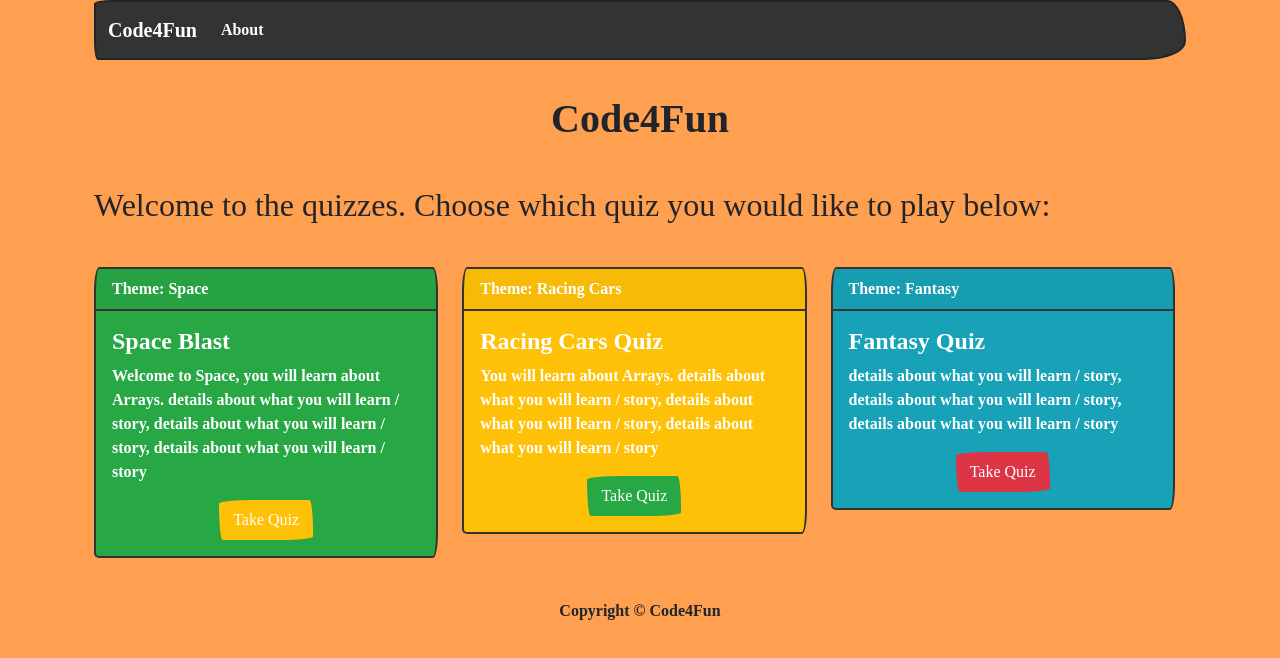
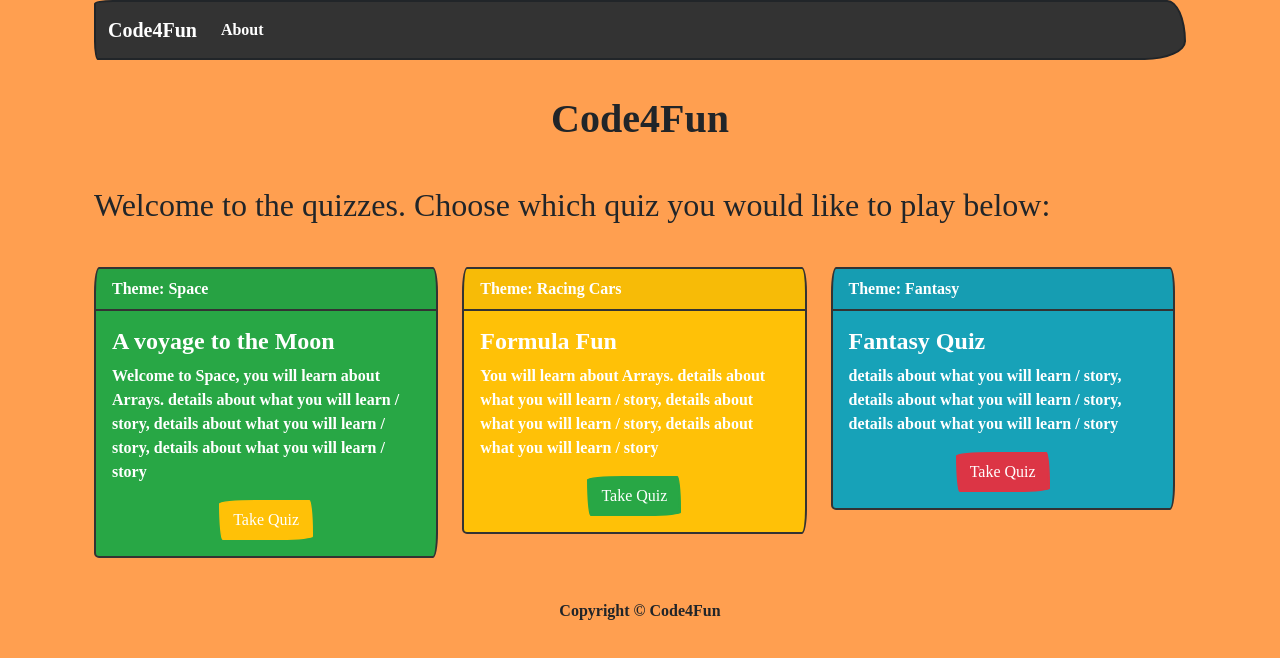
Before and after one commit to moby-codes/makers-final-project, a React (Create React App) app in the folder client/: page / in a window 1280 px wide. Shown: the top 658 px of the page. Built offline with nearby package versions, Linux system fonts and the light colour scheme; a web font is replaced by a local one.

Commit message:
slight text changes

```diff
--- a/client/src/components/QuizDashboard.jsx
+++ b/client/src/components/QuizDashboard.jsx
@@ -24,7 +24,7 @@ const QuizDashboard = () => {
           <div class="card text-white bg-success mb-3">
             <div class="card-header custom-font-2">Theme: Space</div>
               <div class="card-body">
-                <h4 class="card-title custom-font-2"><strong>Space Blast</strong></h4>
+                <h4 class="card-title custom-font-2"><strong>A voyage to the Moon</strong></h4>
                 <p class="card-text custom-font-2">Welcome to Space, you will learn about Arrays. details about what you will learn / story, details about what you will learn / story, details about what you will learn / story</p>
                 <Link to="/spacequiz">
                   <div className="QcardButton">
@@ -43,7 +43,7 @@ const QuizDashboard = () => {
           <div class="card text-white bg-warning mb-3">
             <div class="card-header custom-font-2">Theme: Racing Cars</div>
               <div class="card-body">
-                <h4 class="card-title custom-font-2"><strong>Racing Cars Quiz</strong></h4>
+                <h4 class="card-title custom-font-2"><strong>Formula Fun</strong></h4>
                 <p class="card-text custom-font-2">You will learn about Arrays. details about what you will learn / story, details about what you will learn / story, details about what you will learn / story</p>
                 <Link to="/racecarsquiz">
                   <div className="QcardButton">
--- a/client/src/components/Story.jsx
+++ b/client/src/components/Story.jsx
@@ -16,7 +16,7 @@ const Story = ({currentQuestion, questions, showScore}) => {
           <div class="card bg-warning">
             <div class="card-body">
               <h4 class="custom-font-2 card-title">{questions[currentQuestion].storyTitle}</h4>
-              <h6 class="custom-font-2 card-subtitle mb-2">{questions[currentQuestion].storySubtitle}</h6>
+              <h6 class="custom-font-2 card-subtitle mb-2">You are learning about: {questions[currentQuestion].storySubtitle}</h6>
               {questions[currentQuestion].storyText.map((element) => (
                 <p class="custom-font-2 card-text">{element.text}</p>
               ))}
```
